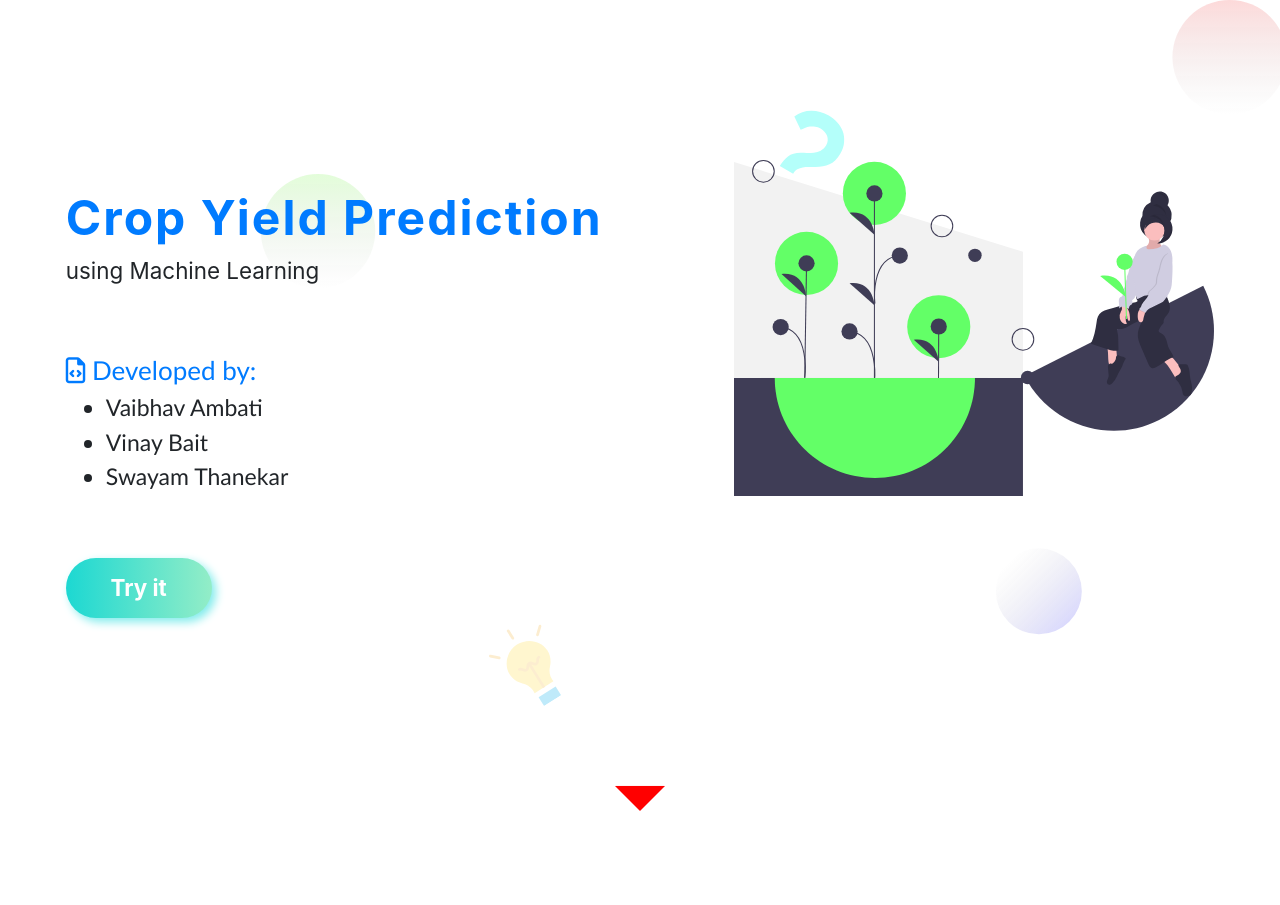
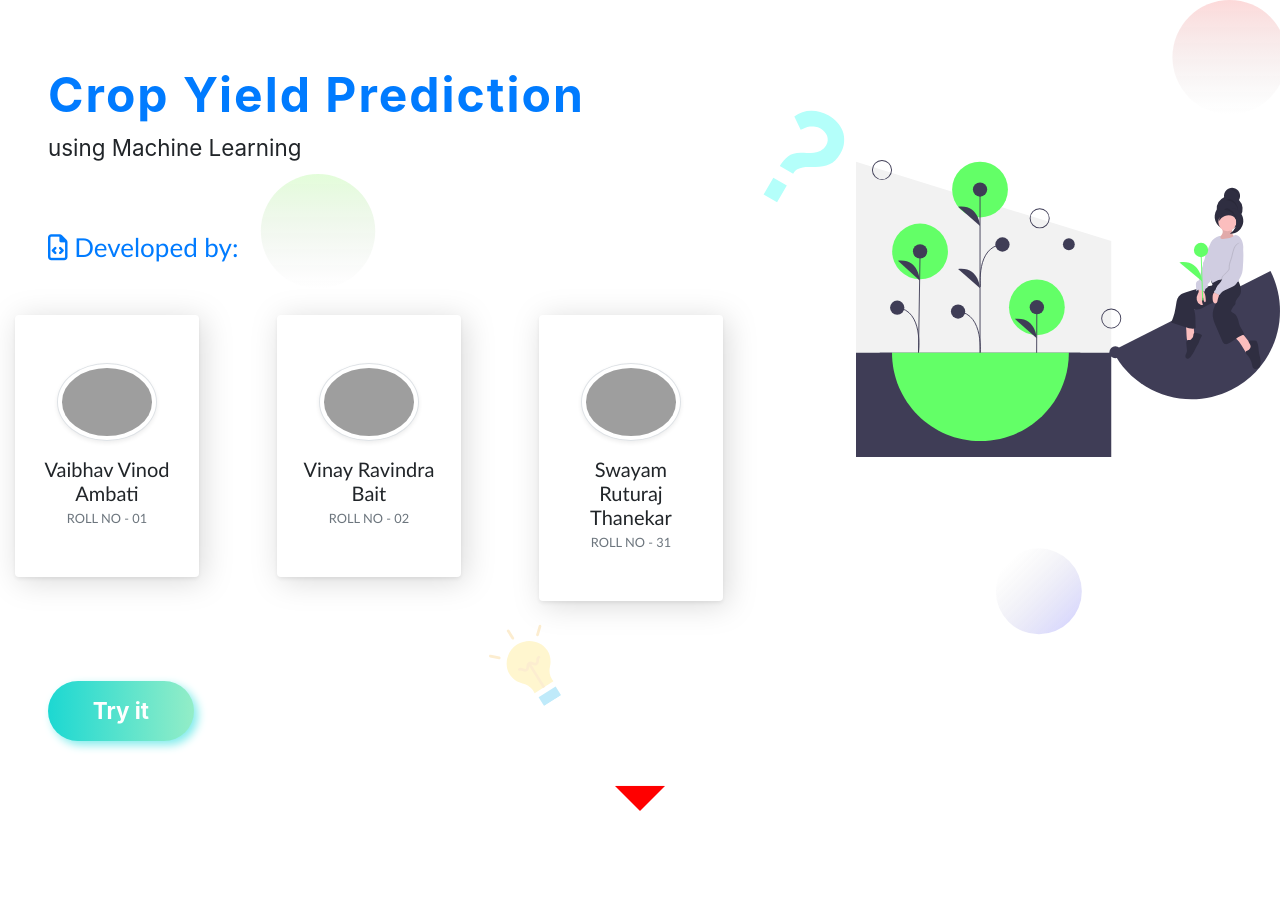
Before and after one commit to Vinay0022/Crop_Yield_Prediciton, a PHP site: page / in a window 1280 px wide. Shown: the top 905 px of the page. Run offline with PHP 8.4, Linux system fonts and the light colour scheme; some libraries are stand-ins or nearby versions; grey boxes are pictures that could not be loaded.

Commit message:
Profile cards added

```diff
--- a/index.php
+++ b/index.php
@@ -1,3 +1,12 @@
+<?php
+            // Check if the button is clicked
+            if (isset($_POST['submit'])) {
+                // Redirect to another PHP file
+                header('Location: dataset.php');
+                exit(); // Ensure that script execution stops after redirection
+            }
+?>
+
 <!DOCTYPE html>
 <html>
 
@@ -11,7 +20,11 @@
     <link rel="stylesheet" href="style.css">
 
     <!-- Bootstrap CSS CDN -->
-    <link rel="stylesheet" href="https://stackpath.bootstrapcdn.com/bootstrap/4.1.0/css/bootstrap.min.css" integrity="sha384-9gVQ4dYFwwWSjIDZnLEWnxCjeSWFphJiwGPXr1jddIhOegiu1FwO5qRGvFXOdJZ4" crossorigin="anonymous">
+    <link rel="stylesheet" href="https://stackpath.bootstrapcdn.com/bootstrap/4.1.0/css/bootstrap.min.css"
+        integrity="sha384-9gVQ4dYFwwWSjIDZnLEWnxCjeSWFphJiwGPXr1jddIhOegiu1FwO5qRGvFXOdJZ4" crossorigin="anonymous">
+
+    <!-- Bootstrap for developers -->
+    <link href="https://maxcdn.bootstrapcdn.com/font-awesome/4.7.0/css/font-awesome.min.css" rel="stylesheet" />
 
     <!-- Font Awesome JS -->
     <script src="https://kit.fontawesome.com/728d1d3dec.js" crossorigin="anonymous"></script>
@@ -19,9 +32,13 @@
     <!-- jQuery CDN -->
     <script src="https://code.jquery.com/jquery-3.3.1.min.js"></script>
     <!-- Popper.JS -->
-    <script src="https://cdnjs.cloudflare.com/ajax/libs/popper.js/1.14.0/umd/popper.min.js" integrity="sha384-cs/chFZiN24E4KMATLdqdvsezGxaGsi4hLGOzlXwp5UZB1LY//20VyM2taTB4QvJ" crossorigin="anonymous"></script>
+    <script src="https://cdnjs.cloudflare.com/ajax/libs/popper.js/1.14.0/umd/popper.min.js"
+        integrity="sha384-cs/chFZiN24E4KMATLdqdvsezGxaGsi4hLGOzlXwp5UZB1LY//20VyM2taTB4QvJ"
+        crossorigin="anonymous"></script>
     <!-- Bootstrap JS -->
-    <script src="https://stackpath.bootstrapcdn.com/bootstrap/4.1.0/js/bootstrap.min.js" integrity="sha384-uefMccjFJAIv6A+rW+L4AHf99KvxDjWSu1z9VI8SKNVmz4sk7buKt/6v9KI65qnm" crossorigin="anonymous"></script>
+    <script src="https://stackpath.bootstrapcdn.com/bootstrap/4.1.0/js/bootstrap.min.js"
+        integrity="sha384-uefMccjFJAIv6A+rW+L4AHf99KvxDjWSu1z9VI8SKNVmz4sk7buKt/6v9KI65qnm"
+        crossorigin="anonymous"></script>
 </head>
 
 <body>
@@ -35,47 +52,81 @@
                 <div class="title-support">using Machine Learning</div>
             </div>
             <div class="dev">
-                <div class="text-primary">
+
+                 <div class="text-primary">
                     <i class="far fa-file-code"></i>&nbsp;Developed by:
                 </div>
-                <ul class="developer">
-                    <li>Vaibhav Ambati</li>
-                    <li>Vinay Bait</li>
-                    <li>Swayam Thanekar</li>
-                </ul>
-            </div>
+
+                <div class="container py-3">
+
+
+                    <div class="row text-center ">
+                        <!-- Team item-->
+                        <div id="vaibhe-1" class="col-xl-3 rounded col-sm-6 mb-5 mr-5 ">
+                            <div class="bg-white rounded shadow-sm py-5 px-4"><img
+                                    src="https://bootdey.com/img/Content/avatar/avatar7.png" alt="" width="100"
+                                    class="img-fluid rounded-circle mb-3 img-thumbnail shadow-sm">
+                                <h5 class="mb-0">Vaibhav Vinod Ambati</h5><span
+                                    class="small text-uppercase text-muted">Roll no - 01</span>
+
+                            </div>
+                        </div>
+                        <!-- End-->
+                        <!-- Team item-->
+                        <div class="col-xl-3 col-sm-6 mb-5  mr-5">
+                            <div  id="vaibhe-1" class="bg-white rounded shadow-sm py-5 px-4"><img
+                                    src="https://bootdey.com/img/Content/avatar/avatar7.png" alt="" width="100"
+                                    class="img-fluid rounded-circle mb-3 img-thumbnail shadow-sm">
+                                <h5 class="mb-0">Vinay Ravindra Bait</h5><span
+                                    class="small text-uppercase text-muted">Roll no - 02</span>
+
+                            </div>
+                        </div>
+                        <!-- End-->
+
+                        <!-- Team item-->
+                        <div class="col-xl-3 col-sm-6 mb-5 mr-5">
+                            <div id="vaibhe-1" class="bg-white rounded shadow-sm py-5 px-4"><img
+                                    src="https://bootdey.com/img/Content/avatar/avatar7.png" alt="" width="100"
+                                    class="img-fluid rounded-circle mb-3 img-thumbnail shadow-sm">
+                                <h5 class="mb-0">Swayam Ruturaj Thanekar</h5><span
+                                    class="small text-uppercase text-muted">Roll no - 31</span>
+
+                            </div>
+                        </div>
+                        <!-- End-->
 
 
 
-<?php
-    // Check if the button is clicked
-    if(isset($_POST['submit'])) {
-        // Redirect to another PHP file
-        header('Location: dataset.php');
-        exit(); // Ensure that script execution stops after redirection
-    }
-?>
 
-<form method="post" action="" >
-    <input style="
+                    </div>
+                </div>
+
+
+
+
+            </div>
+
+            <form method="post" action="">
+                <input style="
     display: inline-block;
     text-decoration: none;
     color: white;
         sans-serif;
     font-weight: bold;
     padding: 0.6em 2em;
-    margin-right: 2em;
+    margin-left: 3rem;
+
     font-size: 1.4em;
     border: none;
     border-radius: 40px;
     background-image: linear-gradient(to right, #1cd8d2, #93edc7);
     box-shadow: 4px 4px 10px #81ecec;
-    transition: 0.3s;
-cursor:pointer;
-"
+    transition: 0.25s;
+   cursor:pointer;
 
-  type="submit" name="submit" value="Try it">
-</form>
+" type="submit" name="submit" value="Try it">
+            </form>
 
         </div>
         <div class="imgContainer">
@@ -90,77 +141,80 @@
                 <img src="imgs/input.svg" alt="">
             </div>
             <div class="myCard-title text-blue">Enter details</div>
-            <div class="myCard-body ">Provide information for the crop like its type, the area of the farm, the soil category and the district in which it is to be grown</div>
+            <div class="myCard-body ">Provide information for the crop like its type, the area of the farm, the soil
+                category and the district in which it is to be grown</div>
         </div>
         <div class="card myCard">
             <div class="myCard-img">
                 <img src="imgs/weather.svg" alt="">
             </div>
             <div class="myCard-title text-green">Live Sensors Data Fetch</div>
-            <div class="myCard-body ">Current weather details like the temperature, humidity, rain , soil moisture , light intensity are fetched automatically from the sensors to be used for prediction</div>
+            <div class="myCard-body ">Current weather details like the temperature, humidity, rain , soil moisture ,
+                light intensity are fetched automatically from the sensors to be used for prediction</div>
         </div>
         <div class="card myCard">
             <div class="myCard-img">
                 <img src="imgs/model.svg" alt="">
             </div>
             <div class="myCard-title text-orange">Prediction</div>
-            <div class="myCard-body ">It uses Decision tree algorithm. This algorithm uses historical data to create the tree and then applies it to current conditions to estimate crop yields.</div>
+            <div class="myCard-body ">It uses Decision tree algorithm. This algorithm uses historical data to create the
+                tree and then applies it to current conditions to estimate crop yields.</div>
         </div>
     </div>
     </div>
 
     <script>
-        $(document).ready(()=>{
+        $(document).ready(() => {
             $('#submit').prop('disabled', true);
             $('#prediction').hide();
             var input_lists;
-            $.get('input_lists.txt', (data, status)=>{
+            $.get('input_lists.txt', (data, status) => {
                 input_lists = JSON.parse(data);
-            }).done(()=>{
+            }).done(() => {
                 let opts = '<option value="" selected hidden disabled>Select district</option>';
                 let dists = input_lists['districts'];
-                for(let i=0; i<dists.length; i++)
-                    opts += '<option value="'+dists[i]+'">'+dists[i]+'</option>';
+                for (let i = 0; i < dists.length; i++)
+                    opts += '<option value="' + dists[i] + '">' + dists[i] + '</option>';
                 $('#district').html(opts);
 
                 opts = '<option value="" selected hidden disabled>Select crop</option>';
                 let crops = input_lists['crops'];
-                for(let i=0; i<crops.length; i++)
-                    opts += '<option value="'+crops[i]+'">'+crops[i]+'</option>';
+                for (let i = 0; i < crops.length; i++)
+                    opts += '<option value="' + crops[i] + '">' + crops[i] + '</option>';
                 $('#crop').html(opts);
 
                 opts = '<option value="" selected hidden disabled>Select soil type</option>';
                 let soils = input_lists['soils'];
-                for(let i=0; i<soils.length; i++)
-                    opts += '<option value="'+soils[i]+'">'+soils[i]+'</option>';
+                for (let i = 0; i < soils.length; i++)
+                    opts += '<option value="' + soils[i] + '">' + soils[i] + '</option>';
                 $('#soil').html(opts);
 
             });
         });
-        $('select').change(()=>{
+        $('select').change(() => {
             var flag = 0;
-            if(!$('#district').val()){ flag = 1; }
-            if(!$('#crop').val()){ flag = 1; }
-            if($('#area').val() == ""){ flag = 1; }
-            if(!$('#soil').val()){ flag = 1; }
+            if (!$('#district').val()) { flag = 1; }
+            if (!$('#crop').val()) { flag = 1; }
+            if ($('#area').val() == "") { flag = 1; }
+            if (!$('#soil').val()) { flag = 1; }
             $('#submit').prop('disabled', flag);
         })
-        $('input').keyup(()=>{
+        $('input').keyup(() => {
             var flag = 0;
-            if(!$('#district').val()){ flag = 1; }
-            if(!$('#crop').val()){ flag = 1; }
-            if($('#area').val() == ""){ flag = 1; }
-            if(!$('#soil').val()){ flag = 1; }
+            if (!$('#district').val()) { flag = 1; }
+            if (!$('#crop').val()) { flag = 1; }
+            if ($('#area').val() == "") { flag = 1; }
+            if (!$('#soil').val()) { flag = 1; }
             $('#submit').prop('disabled', flag);
         })
 
-        $('#submit').click(()=>{
-            var paras = 'district='+$('#district').val()+ '&crop='+$('#crop').val() + '&area='+$('#area').val() + '&soil='+$('#soil').val();
+        $('#submit').click(() => {
+            var paras = 'district=' + $('#district').val() + '&crop=' + $('#crop').val() + '&area=' + $('#area').val() + '&soil=' + $('#soil').val();
             var res;
-            $.get('predict.php?'+paras, (data, status)=>{
+            $.get('predict.php?' + paras, (data, status) => {
                 // alert(data);
                 res = data;
-            }).done(()=>{
+            }).done(() => {
                 $('#prediction').html(res);
                 $('#prediction').show();
             });
--- a/style.css
+++ b/style.css
@@ -1,35 +1,48 @@
 html {
     scroll-behavior: smooth;
 }
+
 body {
     padding: 0;
     margin: 0;
     display: flex;
     flex-direction: column;
+
 }
+
 .svgs {
     position: fixed;
 }
+
 .page {
     width: 100%;
     height: 100vh;
     position: relative;
 }
 
-.scrollIndicator{
+.scrollIndicator {
     position: absolute;
     bottom: 12px;
     height: 0;
     width: 0;
-    border-left:  25px solid transparent;
+    border-left: 25px solid transparent;
     border-right: 25px solid transparent;
-    border-top:   25px solid #f00;
+    border-top: 25px solid #f00;
     animation: down 1.5s ease-in-out infinite;
 }
-@keyframes down{
-    0%{ transform: translateY(0);}
-    50%{ transform: translateY(100%);}
-    100%{ transform: translateY(0);}
+
+@keyframes down {
+    0% {
+        transform: translateY(0);
+    }
+
+    50% {
+        transform: translateY(100%);
+    }
+
+    100% {
+        transform: translateY(0);
+    }
 }
 
 #part1 {
@@ -38,27 +51,35 @@
     justify-content: space-around;
     align-items: center;
 }
+
 #part1 .title {
     font-size: 3em;
     font-weight: bold;
     letter-spacing: 2px;
 }
+
 #part1 .title-support {
+
+    margin-left: 3rem;
     font-size: 1.4em;
 }
+
 #part1 .imgContainer {
     width: 30em;
     height: 30em;
 }
+
 #part1 .imgContainer img {
     width: 100%;
 }
+
 #part1 .info .dev {
     margin-top: 4em;
-    margin-bottom: 4em;
+    margin-bottom: 1em;
     font-family: "Gill Sans", "Gill Sans MT", Calibri, "Trebuchet MS", sans-serif;
 }
-#part1 .info .btn-grp .try{
+
+#part1 .info .btn-grp .try {
     display: inline-block;
     text-decoration: none;
     color: white;
@@ -74,10 +95,12 @@
     box-shadow: 4px 4px 10px #81ecec;
     transition: 0.3s;
 }
+
 #part1 .info .btn-grp .try:hover {
     cursor: pointer;
     transform: scale(1.05);
 }
+
 #part1 .info .btn-grp .more {
     font-family: "Lucida Sans", "Lucida Sans Regular", "Lucida Grande", "Lucida Sans Unicode", Geneva, Verdana,
         sans-serif;
@@ -88,6 +111,7 @@
     border-radius: 40px;
     transition: 0.3s;
 }
+
 #part1 .info .btn-grp .more:hover {
     cursor: pointer;
     transform: scale(1.05);
@@ -99,15 +123,19 @@
     justify-content: center;
     align-items: center;
 }
+
 .text-blue {
     color: #5e72e4;
 }
+
 .text-green {
     color: #2dce89;
 }
+
 .text-orange {
     color: #fb6340;
 }
+
 #part2 .myCard {
     display: flex;
     flex-direction: column;
@@ -120,21 +148,26 @@
     filter: drop-shadow(4px 4px 15px rgba(0, 0, 0, 0.15));
     transition: 0.25s;
 }
+
 #part2 .myCard:hover {
     transform: translateY(-10%);
 }
+
 #part2 .myCard .myCard-img {
     width: 4em;
 }
+
 #part2 .myCard .myCard-img img {
     width: 100%;
 }
+
 #part2 .myCard .myCard-title {
     font-size: 1.5em;
     font-weight: bold;
     margin-top: 0.8em;
     margin-bottom: 0.8em;
 }
+
 #part2 .myCard .myCard-body {
     opacity: 0.75;
 }
@@ -144,15 +177,44 @@
     flex-direction: row;
     align-items: center;
 }
+
 #part3 .imgContainer {
     width: 20em;
 }
+
 #part3 .imgContainer img {
     width: 100%;
 }
-.developer{
-font-size: 23px;
+
+.developer {
+    font-size: 23px;
 }
-.text-primary{
-font-size: 26px;
+
+.text-primary {
+    font-size: 26px;
+    margin-left: 3rem;
 }
+
+
+.img-thumbnail {
+    padding: .25rem;
+    background-color: #fff;
+    border: 1px solid #dee2e6;
+    border-radius: .25rem;
+    max-width: 100%;
+    height: auto;
+}
+
+
+#vaibhe-1 {
+
+    margin-top: 2rem;
+    filter: drop-shadow(4px 4px 15px rgba(0, 0, 0, 0.15));
+
+}
+
+#vaibhe-1:hover {
+    transform: translateY(-10%);
+    transition: 0.25s;
+    cursor: pointer;
+}
```
